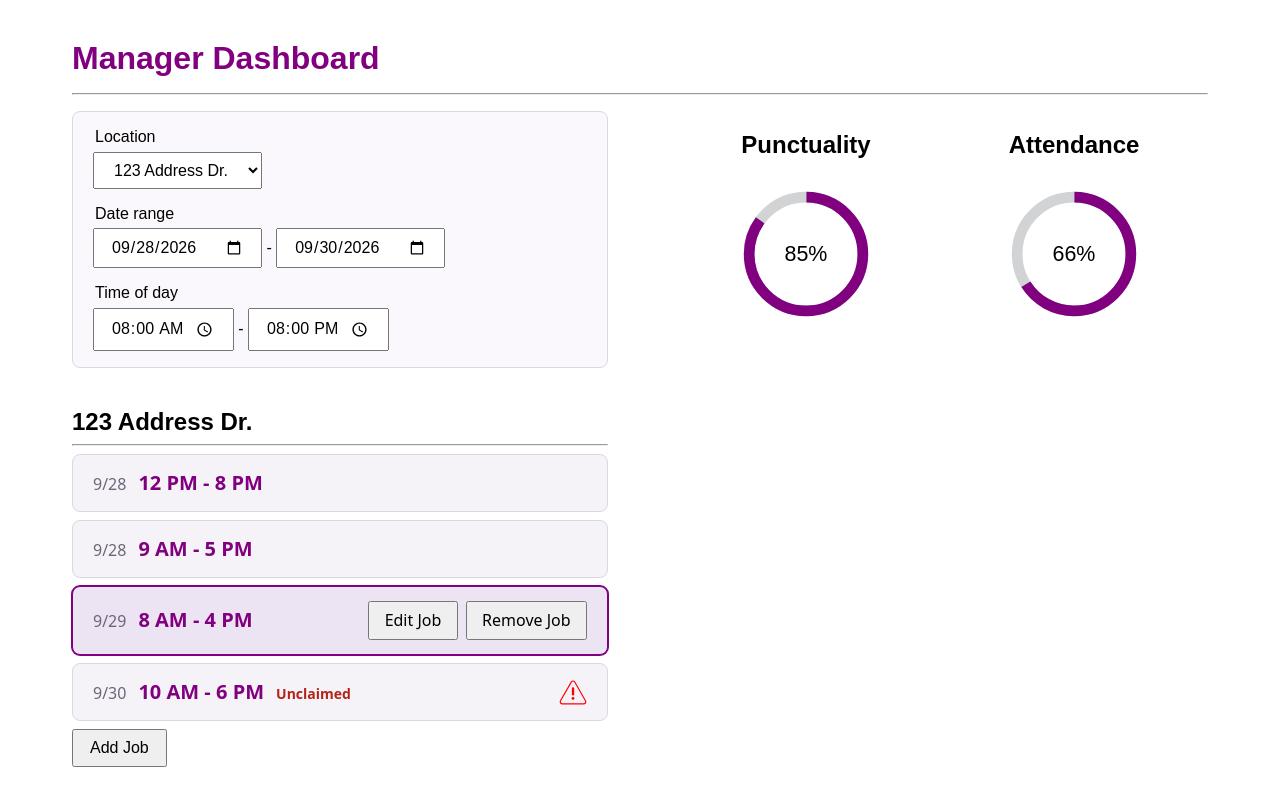
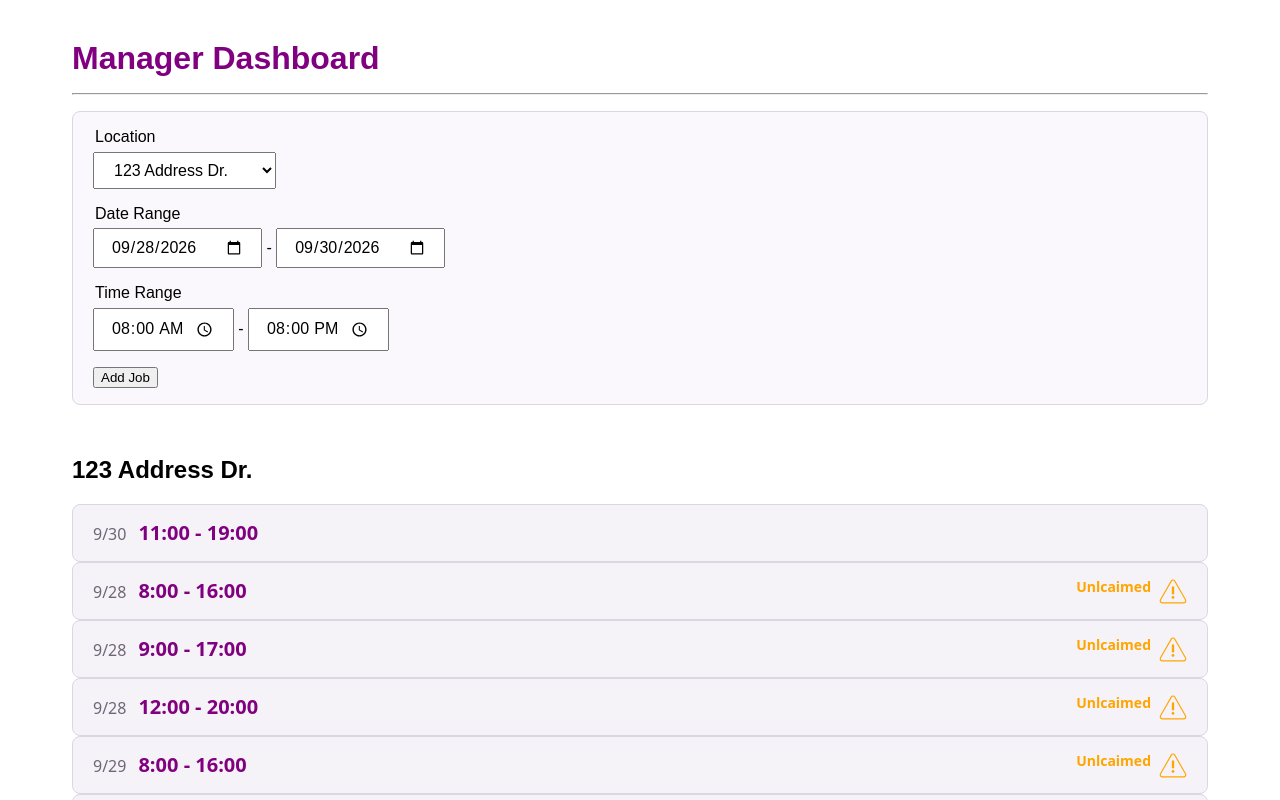
Before and after one commit to ThomasLalo/flexibleWorker2, a SvelteKit app: page /manager in a window 1280 px wide. Shown: the top 800 px of the page. Built offline with nearby package versions, Linux system fonts and the light colour scheme.

Commit message:
updated manager

```diff
--- a/src/routes/manager/+page.svelte
+++ b/src/routes/manager/+page.svelte
@@ -1,12 +1,122 @@
-<script>
+<script lang="ts">
+  import WarningIcon from '#lib/WarningIcon.svelte';
+  import {locations, roster, type Shift} from '#lib/shared.svelte.ts';
+  import { goto } from '$app/navigation';
 
+
+  let loc = $state('123 Address Dr.');
+  let sd = $state("2026-09-28");
+  let ed = $state("2026-09-30");
+  let st = $state('08:00');
+  let et = $state('20:00');
+
+  let selectedLocation = $derived(locations.find(item => item.address === loc));
+
+  let startDate = $derived(new Date(sd + "T00:00"));
+  let endDate = $derived(new Date(ed + "T00:00"));
+  let startHour = $derived(parseInt(st));
+  let endHour = $derived(parseInt(et));
+
+  let shiftsInRange: Shift[] = $derived(
+    selectedLocation?.shifts.filter(shift => {
+      const date = new Date(startDate.getFullYear(), shift.month - 1, shift.day);
+      return (
+        date >= startDate &&
+        date <= endDate &&
+        shift.startTime >= startHour &&
+        shift.endTime <= endHour
+      );
+    }) ?? [] //typescript warning avoidance
+  );
+//idk
+
+  let selectedShift: Shift | null = $state(null);
+
+  function toggle(shift: Shift) {
+    if (selectedShift === shift) {
+      selectedShift = null;
+      return;
+    }
+    selectedShift = shift;
+  }
+
+  function clickedAddJob() {
+    const params = new URLSearchParams({location: loc, startDate:sd, endDate:ed, startTime:st, endTime:et})
+    goto(`/worker/add-job${params}`);
+  }
+
+  function clickedEditJob() {
+    const indexOfSelectedShift = selectedLocation.shifts.findIndex(shift => shift === selectedShift)
+    const params = new URLSearchParams({location: loc, startDate:sd, endDate:ed, startTime:st, endTime:et, index:indexOfSelectedShift})
+    goto(`/worker/edit-job${params}`);
+  }
 </script>
 
 <main>
   <h1>Manager Dashboard <hr> </h1>
 
+  <div class="main-layout">
+    <div class="location-shifts">
+      <div class="filters">
+        <fieldset>
+          <legend>Location</legend>
+          <select bind:value={loc}>
+            <option value="" disabled>Choose a location</option>
+            {#each locations as l}
+              <option value={l.address}>{l.address}</option>
+            {/each}
+          </select>
+        </fieldset>
 
+        <fieldset>
+          <legend>Date Range</legend>
+          <input type="date" bind:value={sd} />
+          -
+          <input type="date" bind:value={ed} />
+        </fieldset>
 
+        <fieldset>
+          <legend>Time Range</legend>
+          <input type="time" bind:value={st} />
+          -
+          <input type="time" bind:value={et} />
+        </fieldset>
+
+        <fieldset>
+        <button type="button" onclick={clickedAddJob}>Add Job</button>
+        </fieldset>
+      </div>
+
+      <div>
+        <h2>{selectedLocation.address}</h2>
+
+        {#each shiftsInRange as shift}
+          <div class={["shift", !shift.worker && "shift-unclaimed", shift.canceled && "shift-canceled", shift === selectedShift && "selected"]} onclick={() => toggle(shift)}>
+            <div class="shift-details">
+              <span class="shift-date">{shift.month}/{shift.day}</span>
+              <span class="shift-time">{shift.startTime}:00 - {shift.endTime}:00</span>
+            </div>
+
+            <div class="shift-actions">
+              {#if !shift.worker}
+                <span class="shift-status">Unlcaimed</span>
+                <WarningIcon />
+              {:else if shift.canceled}
+                <span class="shift-status">Canceled</span>
+                <WarningIcon />
+              {/if}
+              {#if shift === selectedShift}
+                <button type="button" onclick={clickedEditJob}>Edit Job</button>
+              {/if}
+            </div>
+          </div>
+        {/each}
+      </div>
+    </div>
+  </div>
+
+  </main>
+  <!--
   <div class = "main-layout">
     <div class = "location-shifts">
 
@@ -35,7 +145,7 @@
 
       <div class="location-title">
         <h2>123 Address Dr.</h2>
-        <!-- <button type="button">View Calendar</button> -->
+        <!-- <button type="button">View Calendar</button> --/>
       </div>
       <hr>
 
@@ -114,7 +224,7 @@
   </div>
 
 </main>
-
+-->
 
 <style>
   main {
@@ -229,6 +339,16 @@
     flex-shrink: 0;
   }
 
+  .shift-unclaimed .shift-status,
+  .shift-unclaimed .shift-actions {
+    color:orange;
+  }
+
+  .shift-canceled .shift-status,
+  .shift-canceled .shift-actions {
+  color: red;
+  }
+
   .shift-actions button {
     padding: 0.4rem 0.9rem;
     font: inherit;
```
